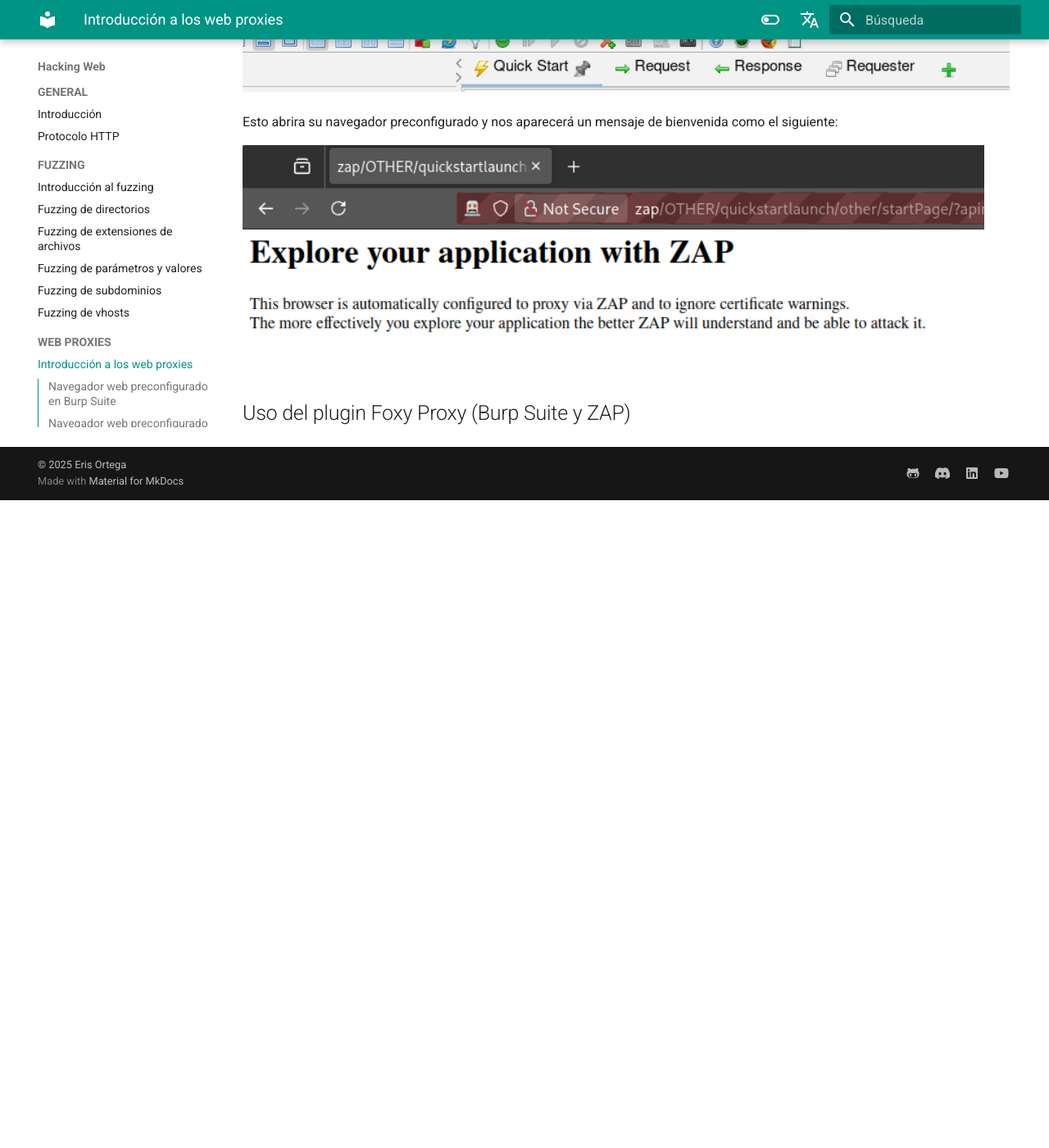
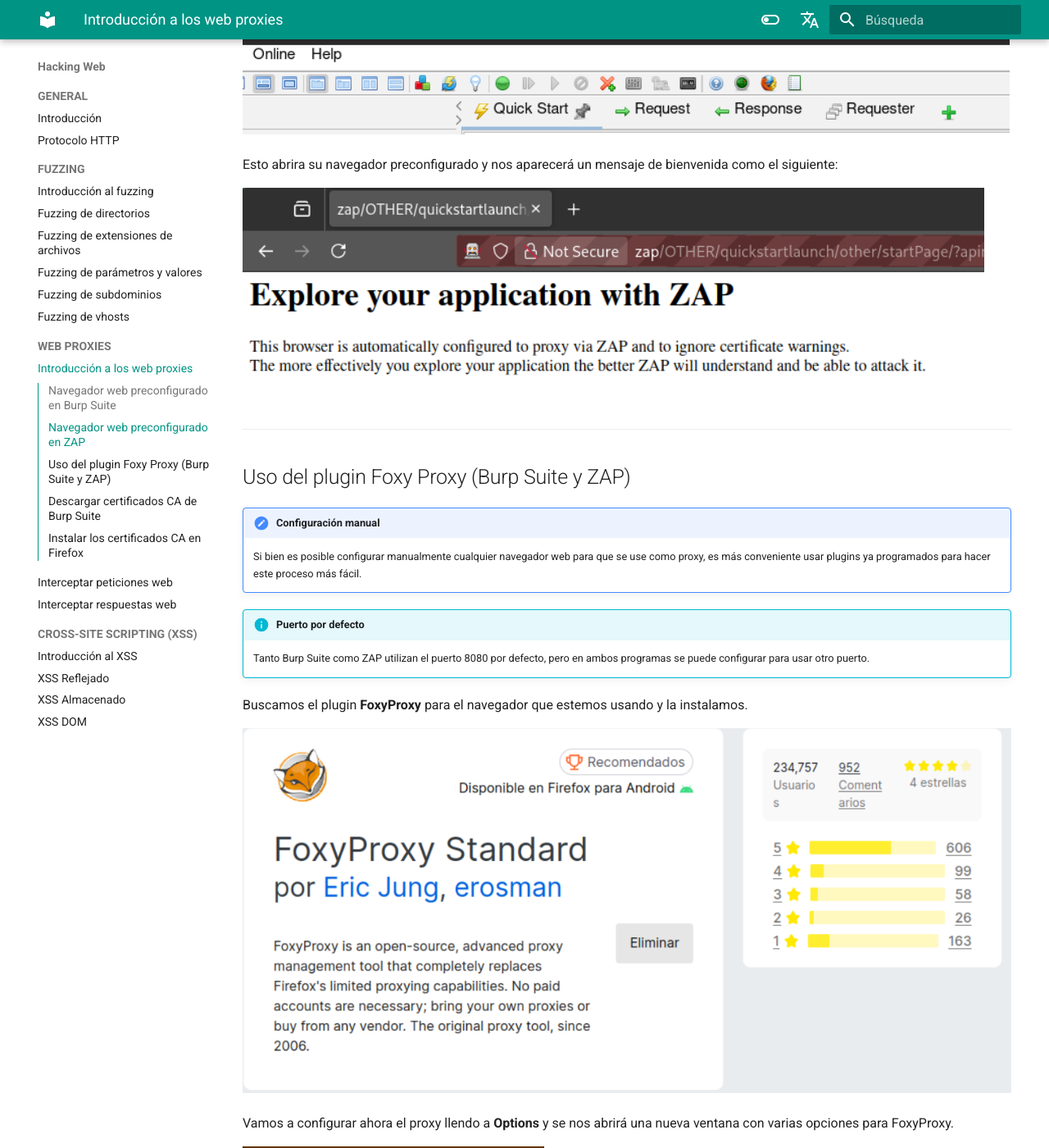
Before and after one commit to eris-os/hacking-notes, an MkDocs documentation site: the page built from docs/web-proxies.md, in a window 1280 px wide and 1400 px high, scrolled down 1421 px. Shown: the whole window at 82% size. Built offline with MkDocs 1.6.1 and Material for MkDocs 9.7.7, drawn with Linux system fonts in a browser that asks for light colours; comment, search, counter and statistics services are not loaded; before the commit the page ends 2031 px from its top, so only the background shows below that; some of the changed text lies outside the part shown.

Commit message:
Update web-proxies.md

```diff
--- a/docs/web-proxies.md
+++ b/docs/web-proxies.md
@@ -6,6 +6,7 @@
 
 Los dos web proxies más comunes son **Burp Suite** y **Zed Attack Proxy (ZAP)**.
 
+---
 
 ## Navegador web preconfigurado en Burp Suite
 Tanto Burp Suite como ZAP vienen con un navegador preconfigurado con la configuración correspondiente del proxy y de los certificados CA.
@@ -15,6 +16,8 @@
 ![burp suite open browser](assets/burp_suite_open_browser.png)
 
 Esto abrirá su navegador predeterminado que suele ser un **chromium**.
+
+---
 
 ## Navegador web preconfigurado en ZAP
 
@@ -26,4 +29,61 @@
 
 ![zap welcome browser](assets/zap_welcome_browser.png)
 
+---
+
 ## Uso del plugin Foxy Proxy (Burp Suite y ZAP)
+
+!!! note "Configuración manual"
+    Si bien es posible configurar manualmente cualquier navegador web para que se use como proxy, es más conveniente usar plugins ya programados para hacer este proceso más fácil.
+
+!!! info "Puerto por defecto"
+
+    Tanto Burp Suite como ZAP utilizan el puerto 8080 por defecto, pero en ambos programas se puede configurar para usar otro puerto.
+
+Buscamos el plugin **FoxyProxy** para el navegador que estemos usando y la instalamos.
+
+![foxy proxy store](assets/foxy_proxy_store.png)
+
+Vamos a configurar ahora el proxy llendo a **Options** y se nos abrirá una nueva ventana con varias opciones para FoxyProxy.
+
+![foxy proxy menu](assets/foxy_proxy_menu.png)
+
+ Iremos a la pestaña **Proxies** y le daremos al botón **Add**. Configuramos el proxy como lo necesitemos y le damos a **Save**.
+
+![foxy proxy options](assets/foxy_proxy_options.png)
+
+Ahora podemos habilitar y deshabilitar rápidamente si el navegador web usa el proxy o no desde el plugin.
+
+![foxy proxy final menu](assets/foxy_proxy_final_menu.png)
+
+---
+
+Algunas conexiones HTTPS pueden fallar si no tenemos instalado los certificados CA del web proxy correspondiente.
+
+![error proxy](assets/error_proxy.png)
+
+---
+
+## Descargar certificados CA de Burp Suite
+
+Para descargar el certificado CA de Burp Suite vamos a ir al enlace `http://burp` y en la parte superior derecha se encuentra un botón **CA Certificate** al cliquear en el se descargará el certificado.
+
+![ca burp suite](assets/ca_burp_suite.png)
+
+---
+
+## Instalar los certificados CA en Firefox
+
+Para instalar estos certificados en Firefox vamos a ir a la url `about:preferences#privacy` y en la parte de **Security** buscaremos el apartado de **Certificates**.
+
+![firefox_certificates](assets/firefox_certificates.png)
+
+Daremos click a **View Certificates...** y en la ventana que se nos abra iremos a la pestaña **Authorities**.
+
+![certificate_manager](assets/certificate_manager.png)
+
+Clickearemos el botón **Import...** y seleccionamos el certificado CA del web proxy. Esto nos pedirá que si deseamos confiar en el CA, seleccionamos ambas casillas y damos **OK**.
+
+![trust CA](assets/trust_ca.png)
+
+---
```
Also changed, not shown: docs/assets/ca_burp_suite.png (added), docs/assets/certificate_manager.png (added), docs/assets/error_proxy.png (added), docs/assets/firefox_certificates.png (added), docs/assets/foxy_proxy_final_menu.png (added), docs/assets/foxy_proxy_menu.png (added), docs/assets/foxy_proxy_options.png (added), docs/assets/foxy_proxy_store.png (added), docs/assets/trust_ca.png (added).
